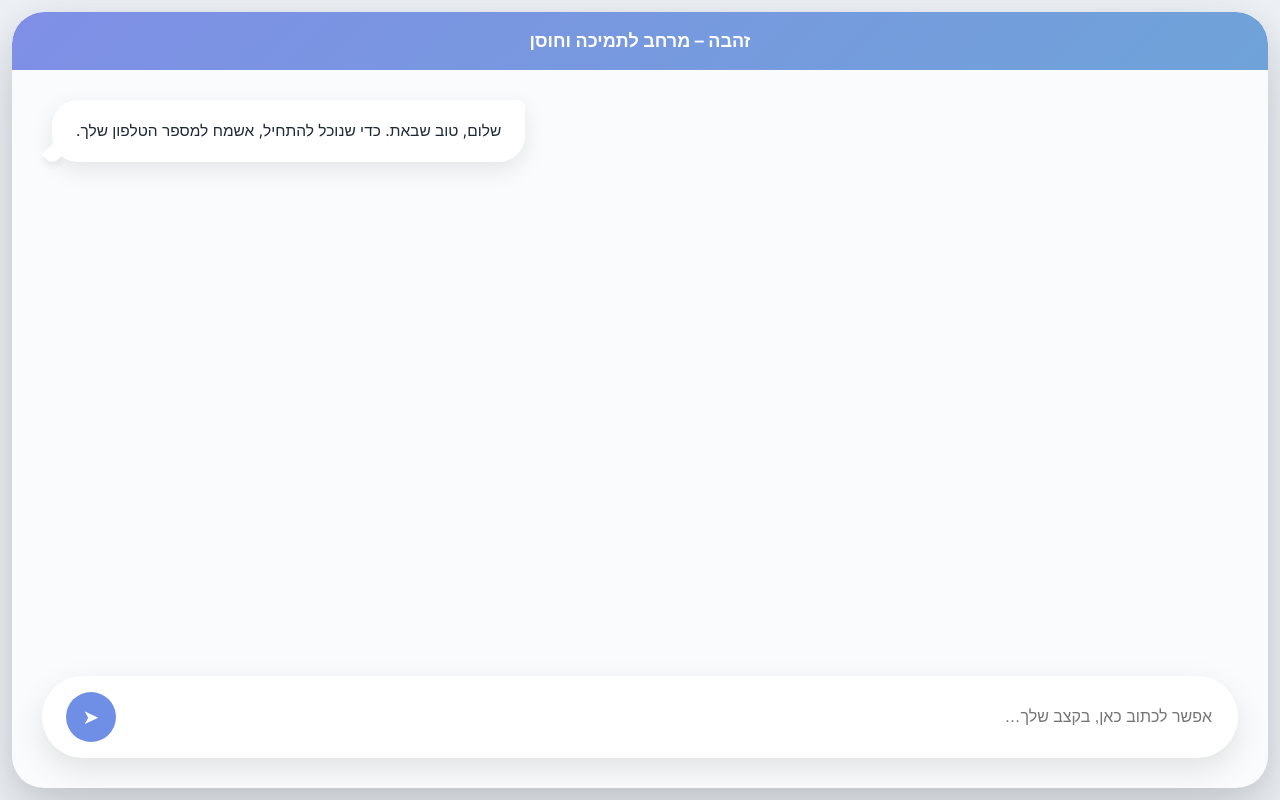
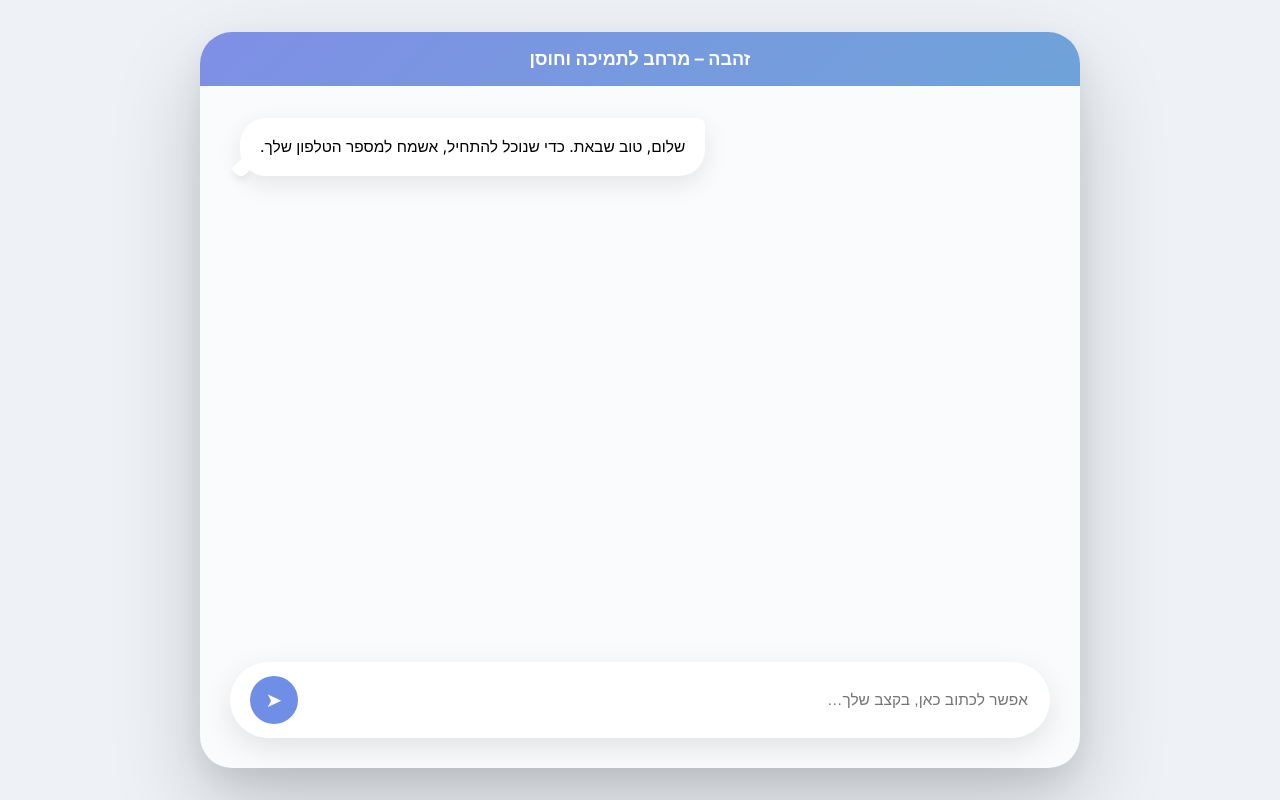
Before and after one commit to inaama8888/AI-agent-for-healthcare-, a React (Create React App) app in the folder client/: page / in a window 1280 px wide. Built offline with nearby package versions, Linux system fonts and the light colour scheme.

Commit message:
css fix צםרק לחי ליעעח JHGכגנ

```diff
--- a/client/src/styles/Chat.css
+++ b/client/src/styles/Chat.css
@@ -1,5 +1,5 @@
 /* =================================================
-   ZAHAVA CHAT – FINAL CSS (רחב ומושלם כמו הלוקלי)
+   ZAHAVA CHAT – FINAL CSS (צר וממורכז כמו הלוקלי)
    ================================================= */
 
 /* ===== Variables ===== */
@@ -12,58 +12,56 @@
   --bot-bg: #ffffff;
   --user-bg: #e7efff;
 
-  --text-main: #1f2937;
-  --text-muted: #6b7280;
-
   --accent: #6f8fe6;
 
   --radius-xl: 26px;
   --radius-sm: 8px;
 }
 
-/* ===== Global Reset & RTL ===== */
+/* ===== Global ===== */
 *, *::before, *::after {
   box-sizing: border-box;
 }
 
-html {
-  direction: rtl;
-  height: 100%;
-}
-
-body, #root {
+html, body, #root {
   height: 100%;
   margin: 0;
   padding: 0;
+}
+
+html {
+  direction: rtl;
+}
+
+body {
+  margin: 0;
   font-family: "Inter", system-ui, -apple-system, "Segoe UI", Arial, sans-serif;
   background: var(--bg-app);
-  color: var(--text-main);
   -webkit-font-smoothing: antialiased;
-  -moz-osx-font-smoothing: grayscale;
 }
 
-/* ===== App shell – מרווח קטן מאוד כדי שיהיה רחב ===== */
+/* ===== App shell – ממורכז ===== */
 .app-shell {
-  height: 100vh;
-  height: 100dvh;
-  width: 100vw;
-  padding: 12px;                     /* מרווח קטן ונעים מסביב – בדיוק כמו בלוקלי */
-  margin: 0;
+  min-height: 100vh;
   background: var(--bg-app);
   display: flex;
   justify-content: center;
   align-items: center;
+  padding: 24px;
 }
 
-/* ===== Chat container – רחב מקסימום כמו בלוקלי ===== */
+/* ===== Chat container – צר וממורכז כמו בלוקלי ===== */
 .chat-container {
-  width: 100%;                       /* 100% רוחב */
-  max-width: none !important;        /* מבטל כל הגבלה ישנה */
-  height: 100%;
+  width: 100%;
+  max-width: 880px;                  /* רוחב קבוע – צר וממורכז */
+  height: min(92vh, 880px);
   max-height: 100dvh;
   background: var(--bg-canvas);
   border-radius: 32px;
-  box-shadow: 0 30px 80px rgba(0, 0, 0, 0.15), 0 10px 30px rgba(0, 0, 0, 0.08);
+  box-shadow:
+    0 40px 90px rgba(0, 0, 0, 0.18),
+    0 12px 30px rgba(0, 0, 0, 0.08),
+    inset 0 1px 0 rgba(255,255,255,0.7);
   display: flex;
   flex-direction: column;
   overflow: hidden;
@@ -73,17 +71,16 @@ body, #root {
 .chat-header {
   background: var(--header-gradient);
   color: #ffffff;
-  padding: 18px 32px;
+  padding: 16px 24px;
   text-align: center;
   font-size: 18px;
   font-weight: 600;
-  border-radius: 32px 32px 0 0;
 }
 
-/* ===== Messages area ===== */
+/* ===== Messages ===== */
 .messages {
   flex: 1;
-  padding: 30px 40px;
+  padding: 32px 40px;
   overflow-y: auto;
   display: flex;
   flex-direction: column;
@@ -93,21 +90,19 @@ body, #root {
 
 /* ===== Message base ===== */
 .message {
-  max-width: 75%;
-  padding: 18px 24px;
+  max-width: 70%;
+  padding: 16px 20px;
   border-radius: var(--radius-xl);
   font-size: 15.5px;
-  line-height: 1.7;
+  line-height: 1.65;
   position: relative;
   box-shadow: 0 8px 24px rgba(0,0,0,0.09);
-  animation: fadeUp 0.3s ease;
 }
 
-/* Bot message (שמאל ב-RTL) */
+/* Bot (שמאל) */
 .message.bot {
   align-self: end;
   margin-inline-start: auto;
-  margin-inline-end: 0;
   background: var(--bot-bg);
   border-top-right-radius: var(--radius-sm);
 }
@@ -116,19 +111,18 @@ body, #root {
   content: "";
   position: absolute;
   bottom: 0;
-  left: -7px;
-  width: 15px;
-  height: 15px;
+  left: -6px;
+  width: 14px;
+  height: 14px;
   background: var(--bot-bg);
   border-bottom-right-radius: 50%;
   transform: rotate(45deg);
   box-shadow: 3px 3px 6px rgba(0,0,0,0.06);
 }
 
-/* User message (ימין ב-RTL) */
+/* User (ימין) */
 .message.user {
   align-self: start;
-  margin-inline-start: 0;
   margin-inline-end: auto;
   background: var(--user-bg);
   border-top-left-radius: var(--radius-sm);
@@ -138,57 +132,46 @@ body, #root {
   content: "";
   position: absolute;
   bottom: 0;
-  right: -7px;
-  width: 15px;
-  height: 15px;
+  right: -6px;
+  width: 14px;
+  height: 14px;
   background: var(--user-bg);
   border-bottom-left-radius: 50%;
   transform: rotate(-45deg);
   box-shadow: -3px 3px 6px rgba(0,0,0,0.06);
 }
 
-/* ===== Input box ===== */
+/* ===== Input ===== */
 .input-box {
   padding: 20px 30px 30px;
 }
 
 .input-inner {
   display: flex;
-  gap: 16px;
+  gap: 14px;
   background: #ffffff;
   border-radius: 999px;
-  padding: 16px 24px;
-  box-shadow: 0 12px 32px rgba(0, 0, 0, 0.1);
+  padding: 14px 20px;
+  box-shadow: 0 10px 30px rgba(0, 0, 0, 0.1);
 }
 
 .input-inner input {
   flex: 1;
   border: none;
   outline: none;
-  font-size: 16px;
+  font-size: 15.5px;
   background: transparent;
 }
 
 .send-btn {
-  width: 50px;
-  height: 50px;
+  width: 48px;
+  height: 48px;
   border-radius: 50%;
   background: var(--accent);
   color: white;
   border: none;
   font-size: 20px;
   cursor: pointer;
-  transition: transform 0.2s ease;
-}
-
-.send-btn:hover {
-  transform: scale(1.08);
-}
-
-/* ===== Animation ===== */
-@keyframes fadeUp {
-  from { opacity: 0; transform: translateY(10px); }
-  to   { opacity: 1; transform: none; }
 }
 
 /* ===== Mobile ===== */
@@ -197,15 +180,12 @@ body, #root {
     padding: 0;
   }
   .chat-container {
-    border-radius: 0;
-    box-shadow: none;
-  }
-  .chat-header {
+    height: 100vh;
+    max-width: 100%;
     border-radius: 0;
   }
   .messages {
     padding: 24px 20px;
-    gap: 20px;
   }
   .message {
     max-width: 85%;
```
Also changed, not shown: 6 other files (tests, documents, lock files or other folders).
